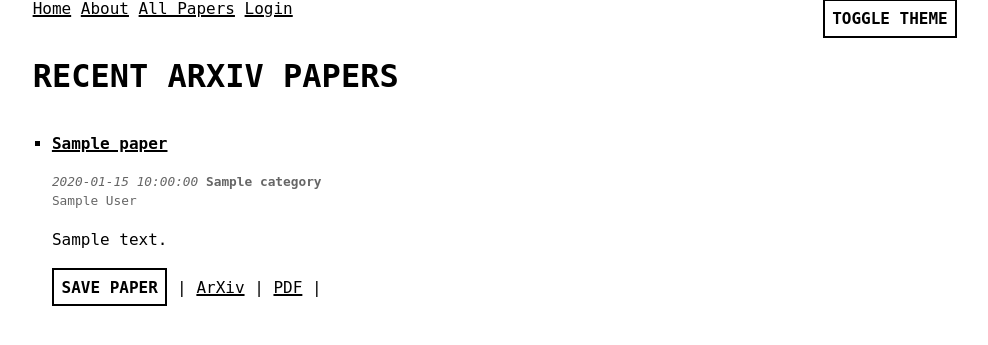
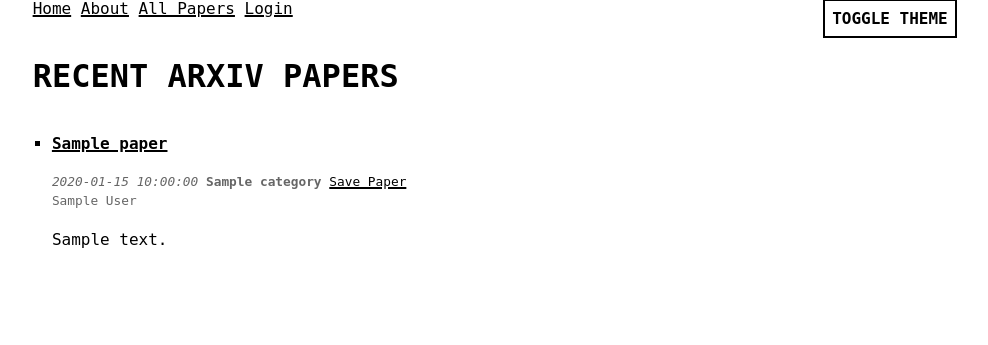
Before and after one commit to tnguyen21/arxivr, a Flask app: template templates/index.html in a window 1280 px wide. Shown: the part 20-365 px from the top of the page, without its empty margins (145-1133 px from the left). Run offline with Flask 3, Linux system fonts and the light colour scheme; the template is opened without the code that fills it: most values are stand-ins (such as "Sample title", 1, 10 or a date in 2020); some web fonts are replaced.

Commit message:
make save paper button more discrete

```diff
--- a/templates/index.html
+++ b/templates/index.html
@@ -10,15 +10,11 @@
         <p class="paper-metadata">
           <span aria-label="Published date" style="font-style: italic">{{ paper.published }}</span>
           <span aria-label="Paper category" style="font-weight: bold">{{ paper.category }}</span>
+          <a href="#" class="save-paper-link" data-paper-id="{{ paper.id }}" onclick="savePaper('{{ paper.id }}')" aria-label="Save {{ paper.title }} to my papers">Save Paper</a>
           <br>
           <span aria-label="Authors">{{ paper.author }}</span>
         </p>
         <p>{{ paper.summary }}</p>
-        <div>
-          <button class="save-paper-btn" data-paper-id="{{ paper.id }}" onclick="savePaper('{{ paper.id }}')">Save Paper</button> |
-          <a href="{{ paper.arxiv_link }}">ArXiv</a> |
-          <a href="{{ paper.pdf_link }}">PDF</a> |
-        </div>
         <script>
         async function savePaper(paperId) {
             const userId = localStorage.getItem('user_id');
```
